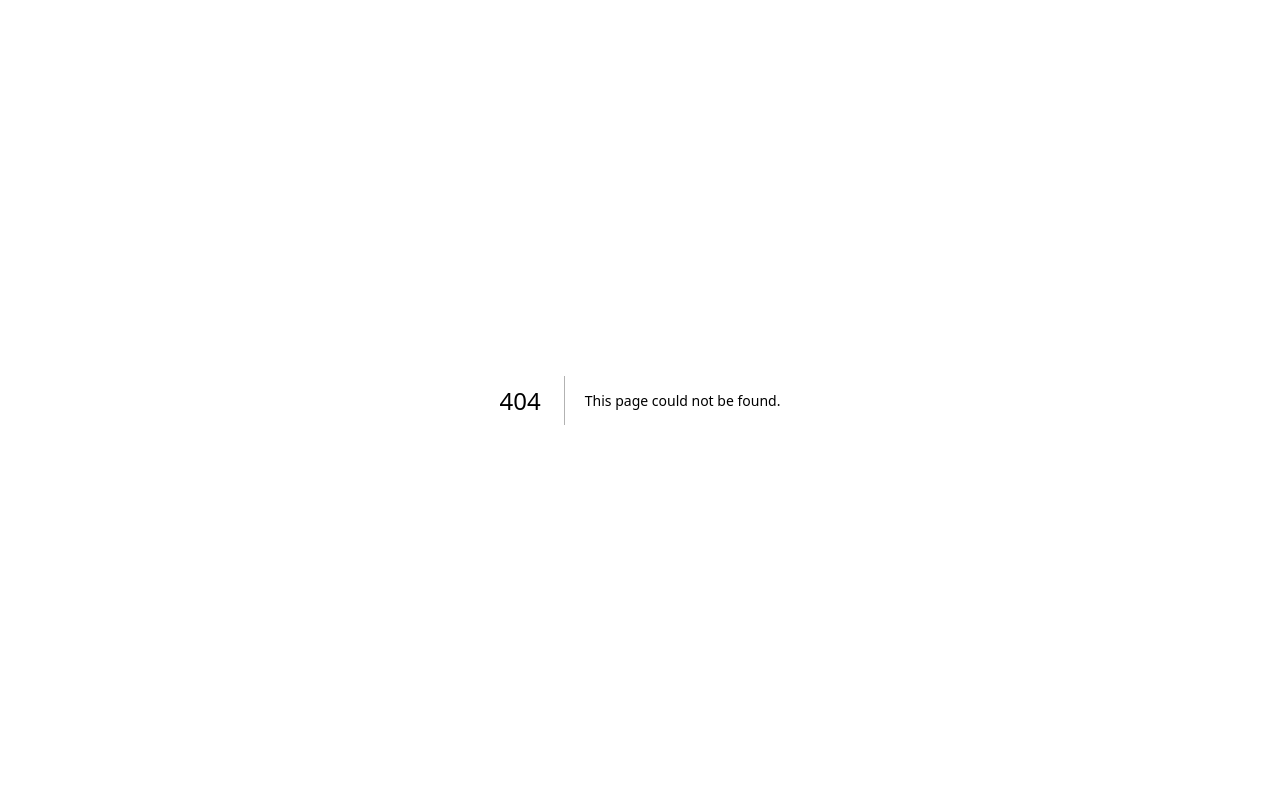
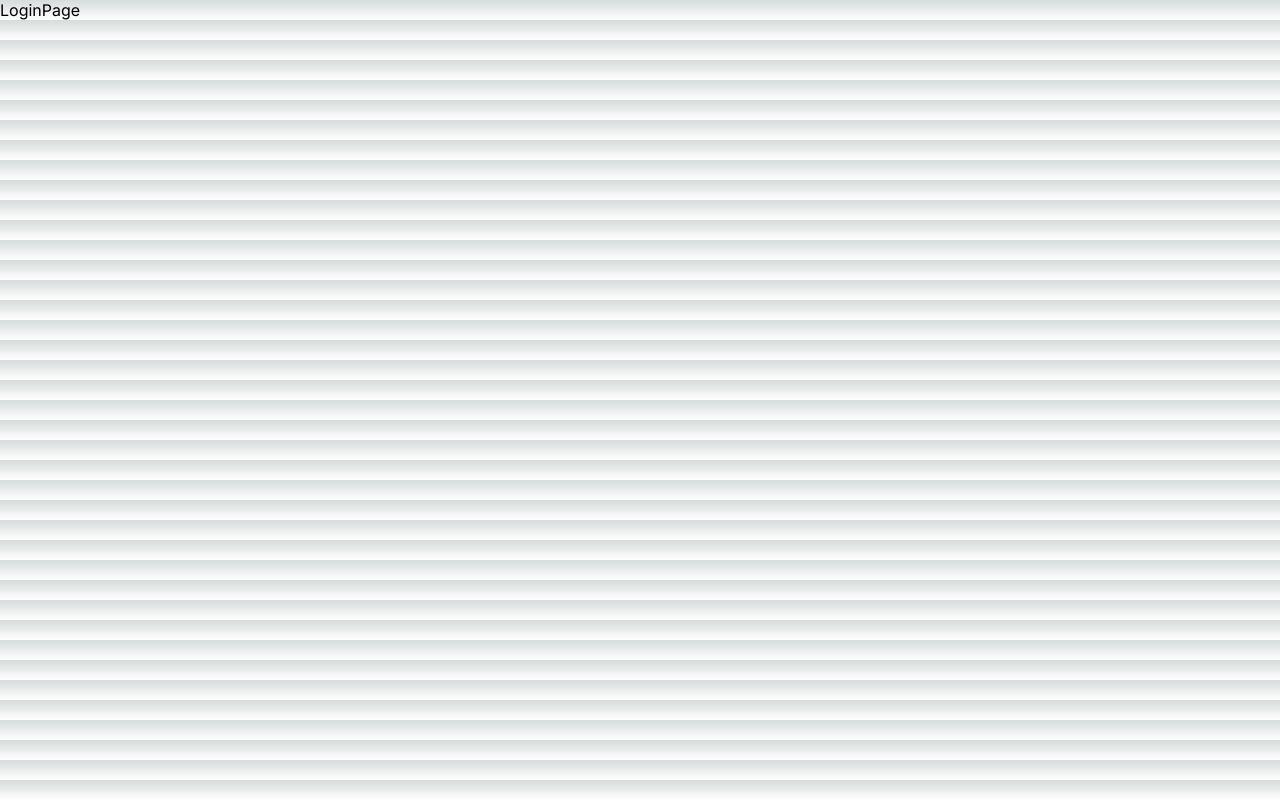
Before and after one commit to Drakkarrr/next14-dashboard, a Next.js app: page /login in a window 1280 px wide. Before the commit this address had no page. Built offline with nearby package versions, Linux system fonts and the light colour scheme.

Commit message:
initial setup login page

```diff
--- /dev/null
+++ b/app/login/page.tsx
@@ -0,0 +1,7 @@
+import React from 'react';
+
+const LoginPage = () => {
+  return <div>LoginPage</div>;
+};
+
+export default LoginPage;
```
